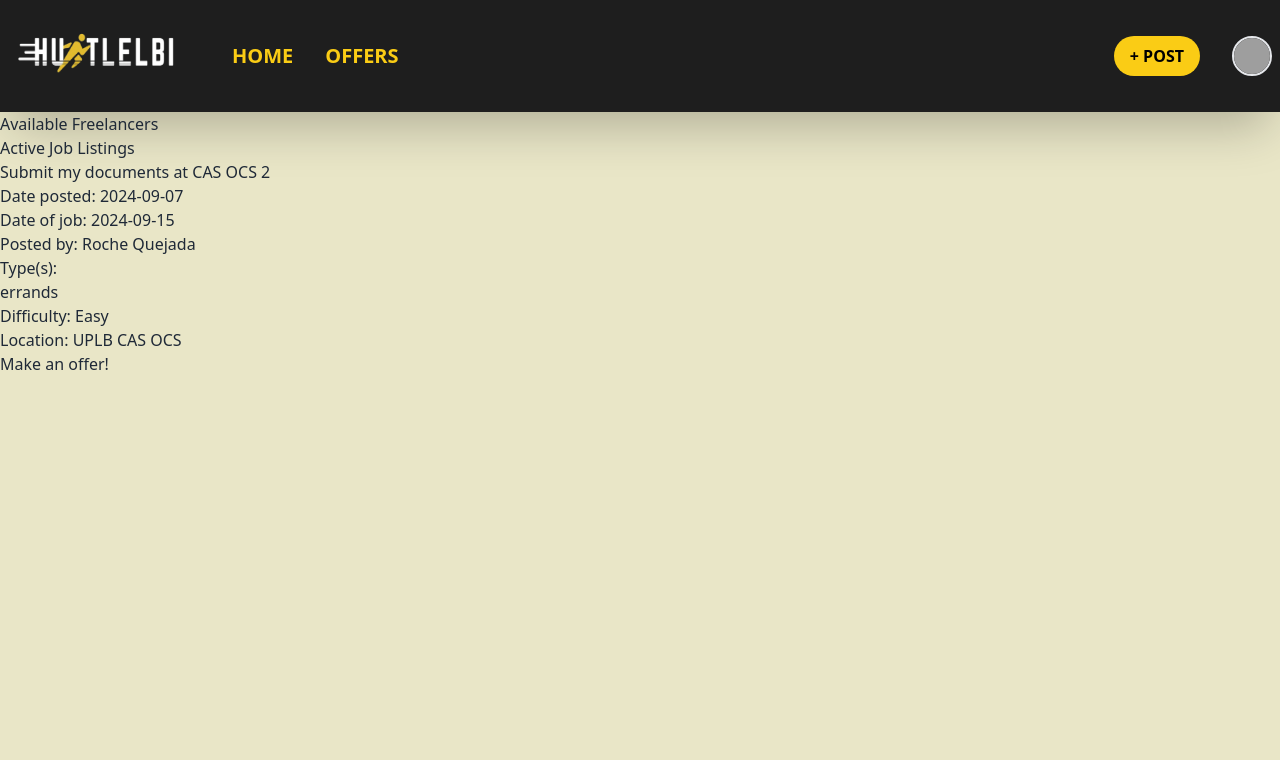
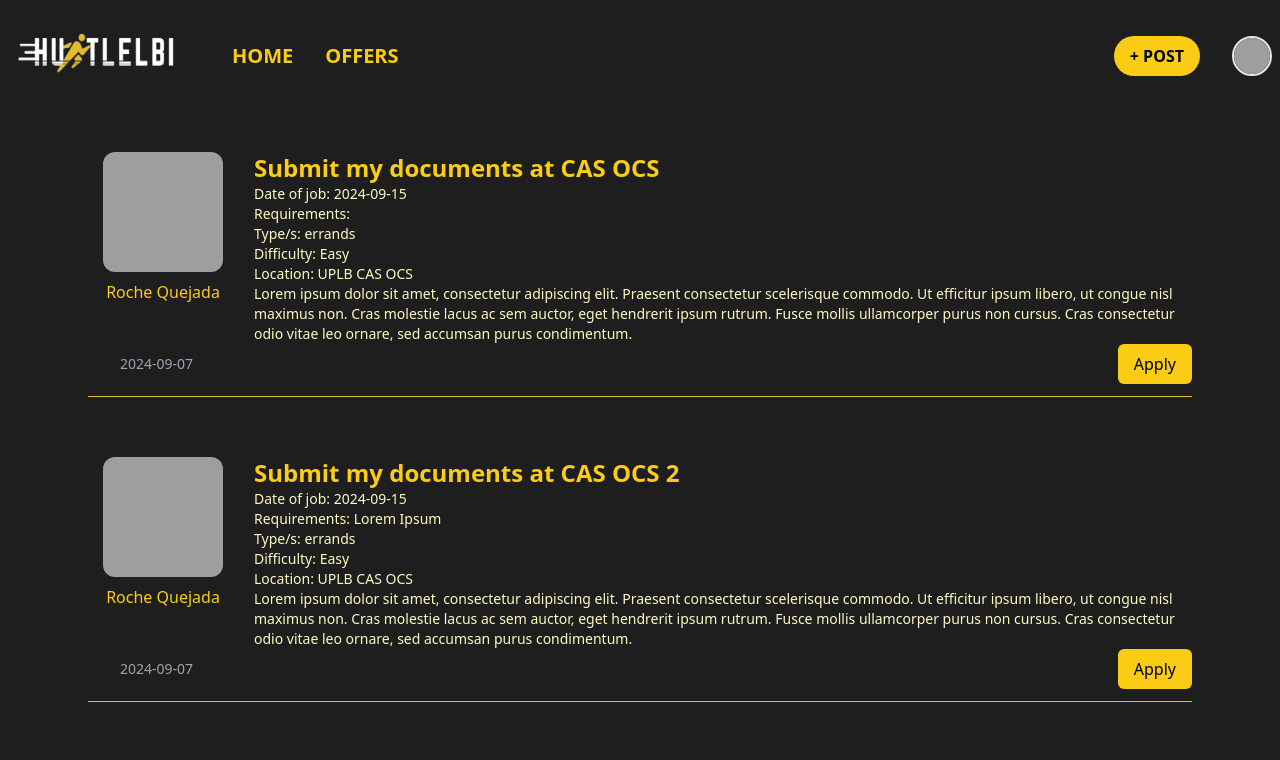
Before and after one commit to rfquejada/HUSTLELBI, a React (Create React App) app in the folder frontend/: page /jobs in a window 1280 px wide. Shown: the top 760 px of the page. Built offline with nearby package versions, Linux system fonts and the light colour scheme; grey boxes are pictures that could not be loaded.

Commit message:
ui: integrated cards ui for job postings

```diff
--- a/frontend/src/Pages/Jobs.js
+++ b/frontend/src/Pages/Jobs.js
@@ -1,59 +1,89 @@
-import { Link, useOutletContext } from "react-router-dom"
+import { Link, useOutletContext } from "react-router-dom";
 import { useState } from "react";
 import OfferService from "../Components/OfferService";
-function Jobs ()
-{
- const {jobPostings, clients, signedInUser, setJobPostings} = useOutletContext();
-const [show, setShow] = useState(null)
- return (
-    <div>
-        <div>
-            <ul>
-                <li><Link to="/">Available Freelancers</Link></li>
-                <li><Link to="/jobs">Active Job Listings</Link></li>
-            </ul>
 
+function Jobs() {
+  const { jobPostings, clients, signedInUser, setJobPostings } = useOutletContext();
+  const [show, setShow] = useState(null);
+
+  return (
+    <div className="bg-[#1E1E1E] flex flex-col min-h-screen"> {/* Added flex and min-h-screen */}
+
+      {/* Content container with flex-grow */}
+      <div className="flex-grow px-16 py-4"> {/* flex-grow to ensure it takes up available space */}
+        {jobPostings.map((job) => {
+          const client = clients.find(client => client.id === job.clientId);
+          return job.forOffering ? (
+            <div className="flex w-full p-6 max-w flex-col rounded-3xl" style={{ backgroundColor: '#1E1E1E' }} key={job.id}>
+
+              {/* Profile and client details */}
+              <div className="flex space-x-4">
+                <div className="flex flex-col items-center w-[150px] flex-shrink-0">
+                  <img
+                    src={client.img ? client.img : "https://www.seekpng.com/png/detail/966-9665317_placeholder-image-person-jpg.png"}
+                    alt={client.name}
+                    className="h-[120px] w-[120px] rounded-xl object-cover object-center"
+                  />
+                  <Link
+                    to={`/profile/${client.id}`}
+                    className="text-yellow-400 text-center mt-2 hover:underline"
+                  >
+                    {client ? client.name : "Unregistered"}
+                  </Link>
+                </div>
+
+                {/* Job details section */}
+                <div className="flex-grow text-yellow-400">
+                  <h1 className="text-2xl font-bold">{job.title}</h1>
+                  <p className="text-sm text-yellow-100">Date of job: {job.date}</p>
+                  <p className="text-sm text-yellow-100">Requirements: {job.requirements}</p>
+                  <p className="text-sm text-yellow-100">Type/s: {job.type}</p>
+                  <p className="text-sm text-yellow-100">Difficulty: {job.difficulty}</p>
+                  <p className="text-sm text-yellow-100">Location: {job.location}</p>
+                  <p className="text-sm text-yellow-100">{job.details}</p>
+                </div>
+              </div>
+
+              {/* Bottom Section */}
+              <div className="flex justify-between items-center">
+                <p className="px-8 text-sm text-gray-400">{job.date_posted}</p>
+                <div className="flex space-x-4">
+                  <button
+                    className="bg-yellow-400 hover:bg-yellow-300 text-black py-2 px-4 rounded-md"
+                    onClick={() => setShow(job.id)}>
+                    Apply
+                  </button>
+                </div>
+              </div>
+
+              <div className="my-3 flex items-center">
+                <hr className="w-full" style={{ borderColor: "#E3BB2F" }} />
+              </div>
+
+              {/* Conditional OfferService rendering */}
+              {show === job.id && (
+                <OfferService
+                  client={client}
+                  job={job}
+                  show={setShow}
+                  user={signedInUser}
+                  jobPostings={jobPostings}
+                  setJobPostings={setJobPostings}
+                />
+              )}
+            </div>
+          ) : null;
+        })}
+      </div>
+
+      {/* Footer at the end of the content */}
+      <footer className="w-full bg-yellow-400 p-4 mt-8 border-t border-yellow-400 shadow">
+        <div className="flex items-center justify-between">
+          <span className="text-4xl font-bold text-black">HIRE HUSTLEBEES!</span>
         </div>
-        {
-            jobPostings.map((job) => {
-                const client = clients.find(client => client.id === job.clientId);
-                return(
-                     job.forOffering ? (<div>
-                        <h1>{job.title}</h1>
-                        {job.rate ? <h3>Rate per hour: {job.rate}</h3> : null}
-                        <p>Date posted: {job.date_posted}</p>
-                        <p>Date of job: {job.date}</p>
-                        <h5>Posted by: {client ? client.name: "Unregistered"}</h5>
-                        <h5>Type(s): </h5>
-                        {
-                            job.type.map((t) => {
-                                return(
-                                    <ul>
-                                        <li>{t}</li>
-                                    </ul>
-                                )
-                            })
-                        }
-                        <h4>Difficulty: {job.difficulty}</h4>
-
-                        <p>Location: {job.location}</p>
-                        <button onClick={()=> setShow(job.id)} >Make an offer!</button>
-
-                        {
-                            show === job.id ? <OfferService client={client} job = {job} show= {setShow} user={signedInUser} jobPostings={jobPostings} setJobPostings={setJobPostings} />: null
-                        }
-                    </div>): null
-
-
-                )
-            })
-
-
-        }
-
-
+      </footer>
     </div>
- )
+  );
 }
 
-export default Jobs
+export default Jobs;
--- a/frontend/src/Pages/Root.js
+++ b/frontend/src/Pages/Root.js
@@ -82,7 +82,7 @@ function Root ()
             email: "hhh@up.edu.ph",
             contact: "091111111111",
             average_rating: 0,
-            img: './images/roche.jpg',
+            img: null,
             history: [1],
         }
     ]);
@@ -103,7 +103,8 @@ function Root ()
             date: "2024-09-15",
             date_posted: "2024-09-07",
             location: "UPLB CAS OCS",
-            completed: true
+            completed: true,
+            forOffering: true,
         },
 
         {
@@ -119,7 +120,83 @@ function Root ()
             location: "UPLB CAS OCS",
             completed: false,
             forOffering: true,
-        }
+        },
+
+        {
+            id: 3,
+            title: "Submit my documents at CAS OCS",
+            details: "Lorem ipsum dolor sit amet, consectetur adipiscing elit. Praesent consectetur scelerisque commodo. Ut efficitur ipsum libero, ut congue nisl maximus non. Cras molestie lacus ac sem auctor, eget hendrerit ipsum rutrum. Fusce mollis ullamcorper purus non cursus. Cras consectetur odio vitae leo ornare, sed accumsan purus condimentum. ",
+            ClientReview: "Lorem ipsum",
+            type: ["errands"],
+            clientId: 1,
+            freelancerId: 1,
+            ratingFree: 5,
+            ratingClient:5,
+            difficulty: "Easy",
+            requirements: "",
+            date: "2024-09-15",
+            date_posted: "2024-09-07",
+            location: "UPLB CAS OCS",
+            completed: true,
+            forOffering: true,
+        },
+
+        {
+            id: 4,
+            title: "Submit my documents at CAS OCS",
+            details: "Lorem ipsum dolor sit amet, consectetur adipiscing elit. Praesent consectetur scelerisque commodo. Ut efficitur ipsum libero, ut congue nisl maximus non. Cras molestie lacus ac sem auctor, eget hendrerit ipsum rutrum. Fusce mollis ullamcorper purus non cursus. Cras consectetur odio vitae leo ornare, sed accumsan purus condimentum. ",
+            ClientReview: "Lorem ipsum",
+            type: ["errands"],
+            clientId: 1,
+            freelancerId: 1,
+            ratingFree: 5,
+            ratingClient:5,
+            difficulty: "Easy",
+            requirements: "",
+            date: "2024-09-15",
+            date_posted: "2024-09-07",
+            location: "UPLB CAS OCS",
+            completed: true,
+            forOffering: true,
+        },
+
+        {
+            id: 5,
+            title: "Submit my documents at CAS OCS",
+            details: "Lorem ipsum dolor sit amet, consectetur adipiscing elit. Praesent consectetur scelerisque commodo. Ut efficitur ipsum libero, ut congue nisl maximus non. Cras molestie lacus ac sem auctor, eget hendrerit ipsum rutrum. Fusce mollis ullamcorper purus non cursus. Cras consectetur odio vitae leo ornare, sed accumsan purus condimentum. ",
+            ClientReview: "Lorem ipsum",
+            type: ["errands"],
+            clientId: 1,
+            freelancerId: 1,
+            ratingFree: 5,
+            ratingClient:5,
+            difficulty: "Easy",
+            requirements: "",
+            date: "2024-09-15",
+            date_posted: "2024-09-07",
+            location: "UPLB CAS OCS",
+            completed: true,
+            forOffering: true,
+        },
+
+        {
+            id: 6,
+            title: "Submit my documents at CAS OCS",
+            details: "Lorem ipsum dolor sit amet, consectetur adipiscing elit. Praesent consectetur scelerisque commodo. Ut efficitur ipsum libero, ut congue nisl maximus non. Cras molestie lacus ac sem auctor, eget hendrerit ipsum rutrum. Fusce mollis ullamcorper purus non cursus. Cras consectetur odio vitae leo ornare, sed accumsan purus condimentum. ",
+            ClientReview: "Lorem ipsum",
+            type: ["errands"],
+            clientId: 1,
+            freelancerId: 1,
+            ratingFree: 5,
+            ratingClient:5,
+            difficulty: "Easy",
+            requirements: "",
+            date: "2024-09-15",
+            date_posted: "2024-09-07",
+            location: "UPLB CAS OCS",
+            completed: true,
+            forOffering: true,
+        },
     ]);
 
 
```
